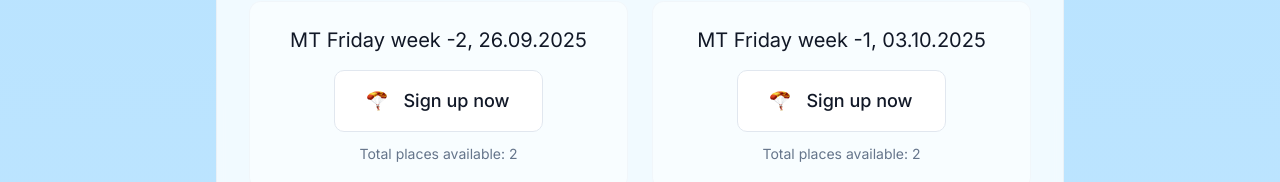
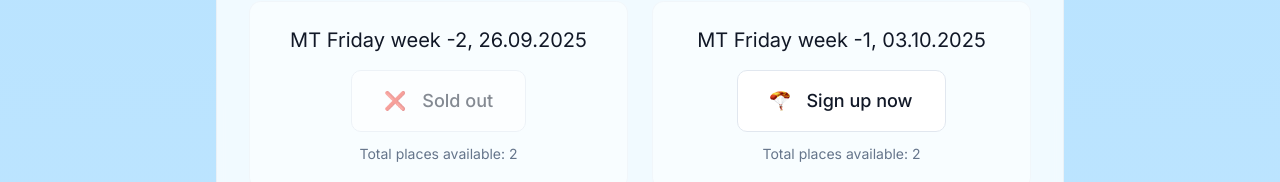
Before and after one commit to PixelSergey/skydiveoxford.co.uk, a React (Vite) app: page /intro in a window 1280 px wide. Shown: the part 384-566 px from the top of the page. Built offline with nearby package versions, Linux system fonts and the light colour scheme; the HTML template or start-up script is replaced by a standard one.

Commit message:
Code edited in Lovable Code Editor

```diff
--- a/src/pages/Intro.tsx
+++ b/src/pages/Intro.tsx
@@ -8,7 +8,7 @@ const introDays = [
   {
     date: "MT Friday week -2, 26.09.2025",
     link: "https://luma.com/cxfllwsq",
-    state: "active",
+    state: "sold out",
     totalPlaces: 2
   },
   {
```
